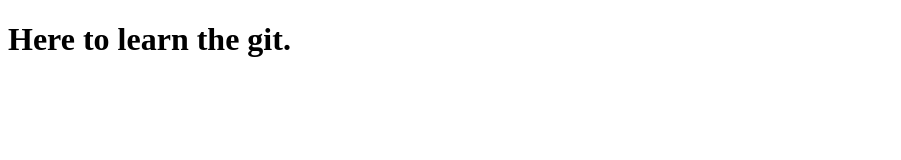
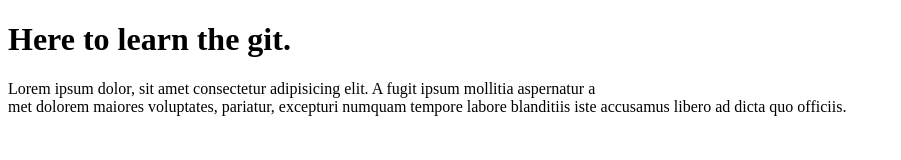
Before and after one commit to anuj-kv/learn, a plain HTML site: page index.html in a window 1280 px wide. Shown: the whole page, without its empty margins (0-901 px from the left). Drawn offline with Linux system fonts and the light colour scheme.

Commit message:
second commit

```diff
--- a/index.html
+++ b/index.html
@@ -8,5 +8,6 @@
 </head>
 <body>
     <h1 class="heading">Here to learn the git.</h1>
+    <p class="para">Lorem ipsum dolor, sit amet consectetur adipisicing elit. A fugit ipsum mollitia aspernatur a<br>met dolorem maiores voluptates, pariatur, excepturi numquam tempore labore blanditiis iste accusamus libero ad dicta quo officiis.</p>
 </body>
 </html>
```
